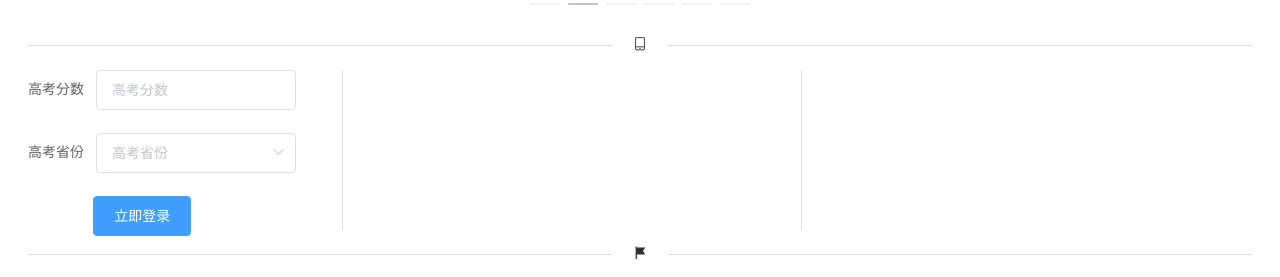
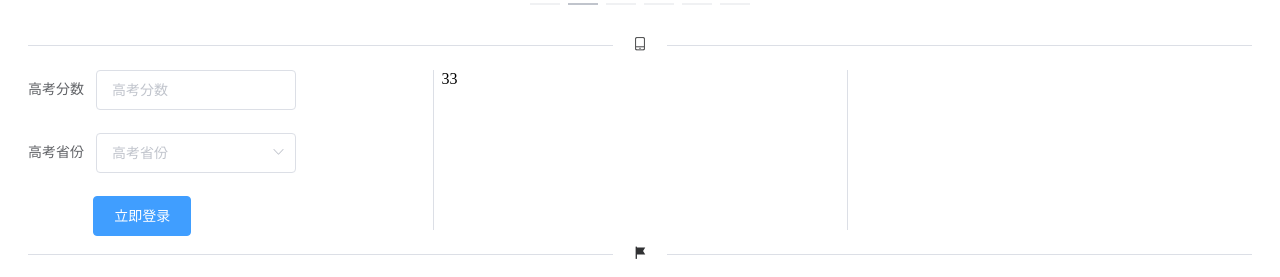
Before and after one commit to lanyuechuan/vue_lan, a Vue app in the folder src/vue-element/element/: page /#/index in a window 1280 px wide. Shown: the part 277-554 px from the top of the page. Built offline with nearby package versions, Linux system fonts and the light colour scheme; the HTML template or start-up script is replaced by a standard one.

Commit message:
fix: 主页用flex来布局

```diff
--- a/src/vue-element/element/src/components/Index.vue
+++ b/src/vue-element/element/src/components/Index.vue
@@ -11,8 +11,8 @@
         </el-carousel-item>
     </el-carousel>
     <el-divider><i class="el-icon-mobile-phone"></i></el-divider>
-    <el-row>
-        <el-col :span="6">
+    <el-row type="flex" justify="space-between">
+        <el-col >
             <el-form :inline="true" :model="formInline" class="demo-form-inline" style="height:160px">
                 <el-form-item label="高考分数">
                     <el-input style="width:200px" v-model="formInline.score" placeholder="高考分数"></el-input>
@@ -33,11 +33,12 @@
             </el-form>
         </el-col>
         <el-divider class="el-divider--vertical" direction="vertical"></el-divider>
-        <el-col :span="9" >
+        <el-col>
+            <div>33</div>
+        </el-col>
+        <el-divider direction="vertical"></el-divider>
+        <el-col >
 
-        </el-col>
-        <el-col :span="9" >
-            <el-divider direction="vertical"></el-divider>
         </el-col>
     </el-row>
     <el-divider><i class="el-icon-s-flag"></i></el-divider>
```
